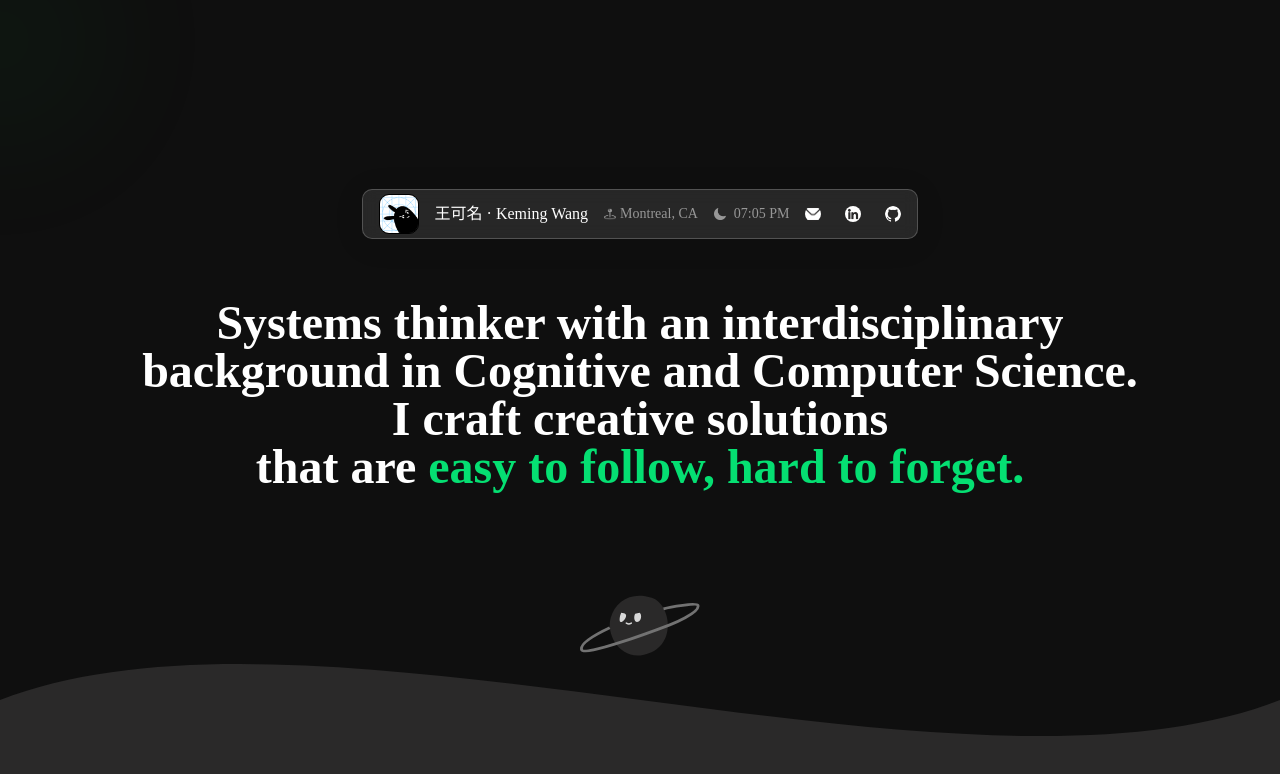
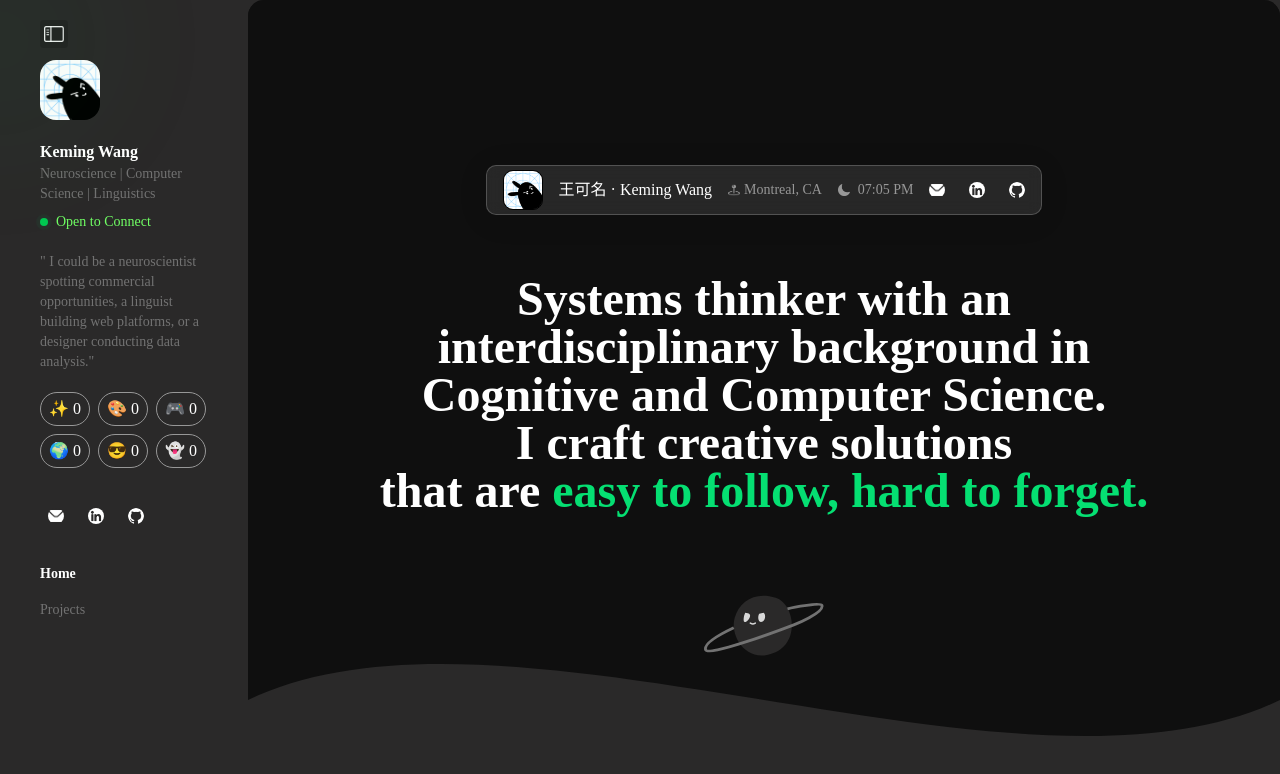
Before and after one commit to 0CocoWang0/magico-space-profile, a Next.js app: page / in a window 1280 px wide. Shown: the top 774 px of the page. Built offline with nearby package versions, Linux system fonts and the light colour scheme; no server answers; the database is empty.

Commit message:
update notion style

```diff
--- a/src/app/[slug]/page.jsx
+++ /dev/null
@@ -1,8 +0,0 @@
-import DocsLayout from "../components/sections/notion/DocsLayout";
-
-export default function ProjectPage({ params }) {
-    const { slug } = params
-
-    // Pass slug down to DocsLayout as a prop
-    return <DocsLayout slug={slug} />
-}
--- a/src/app/components/sections/notion/DocsLayout.jsx
+++ b/src/app/components/sections/notion/DocsLayout.jsx
@@ -4,12 +4,14 @@ import "../../../globals.css";
 import Nav from "./Nav";
 import HeadProfile from "./HeadProfile";
 import { useSwipeScroll } from "../../../hooks/useSwipeScroll";
-import NotionSection from "./NotionSection";
-import Exp from "./Exp";
+import Exp from "./ExpLayout";
 import Topbar from "./Topbar";
 //import { useParams } from "next/navigation";
+import HeroSection from "../hero/HeroSection";
+import NotionSection from "./NotionSection";
 
-export default function DocsLayout({ slug }) {
+
+export default function DocsLayout() {
   const [isOpen, setIsOpen] = useState(true);
   const [isMobile, setIsMobile] = useState(false);
 
@@ -17,6 +19,18 @@ export default function DocsLayout({ slug }) {
   const heroRef = useRef(null)
   const notionRef = useRef(null)
 
+  //conditional rendering based on active slug
+  const [activeSlug, setActiveSlug] = useState("hero");
+  const [isReady, setIsReady] = useState(false);
+  useEffect(() => {
+    const hash = window.location.hash?.replace("#", "");
+    if (hash) {
+      setActiveSlug(hash);
+    } else {
+      setActiveSlug("hero");
+    }
+    setIsReady(true);
+  }, []);
 
   useSwipeScroll({
     onSwipeUp: () => {
@@ -49,9 +63,9 @@ export default function DocsLayout({ slug }) {
   return (
     <>
       {/* notion layout starts here*/}
-      <div id="projects" className="flex h-screen snap-start">
+      <div className="flex h-screen snap-start">
 
-        <button onClick={() => setIsOpen((prev) => !prev)} className="z-101 fixed left-10 top-5 h-7 w-7 p-1 text-white rounded backdrop-blur-3xl
+        <button onClick={() => setIsOpen((prev) => !prev)} className="z-200 fixed left-10 top-5 h-7 w-7 p-1 text-white rounded backdrop-blur-3xl
                 bg-black/10  hover:bg-[#000] focus:bg-[#000] active:bg-[#000] active:scale-125">
           <img src="/images/nav/toggle.jpg" alt="Toggle Sidebar" className="h-full w-full object-contain" />
         </button>
@@ -62,7 +76,7 @@ export default function DocsLayout({ slug }) {
           transition-all duration-300 ease-in-out flex-shrink-0
         `}
           style={{
-            flexBasis: isOpen ? (isMobile ? '100%' : '20%') : '0px',
+            flexBasis: isOpen ? (isMobile ? '100%' : '248px') : '0px',
           }}
         >
           <div
@@ -70,18 +84,36 @@ export default function DocsLayout({ slug }) {
               }`}
           >
             <HeadProfile />
-            <Nav setIsOpen={setIsOpen} isMobile={isMobile} />
+            <Nav setIsOpen={setIsOpen} isMobile={isMobile} setActiveSlug={setActiveSlug} activeSlug={activeSlug} />
           </div>
         </aside>
 
         <main
           className={`
-              flex-1 md:p-3 bg-[#2A2929] transition-all duration-500 w-full`}
+            flex-1 bg-[#2A2929] transition-all duration-500 w-full`}
         >
+
           <div className="rounded-2xl bg-[#191919] overflow-auto h-full w-full">
-            {slug && <Topbar slug={slug} />}
-            {slug ? <Exp slug={slug} /> : <NotionSection />}
+            {isReady && (
+              activeSlug === "projects" ? (
+                <NotionSection id="projects" slug={activeSlug} setActiveSlug={setActiveSlug} />
+              ) : (
+                <>
+                  {activeSlug === "hero" ? (
+                    <HeroSection id="hero" />
+                  ) : (
+                    <>
+                      <Topbar slug={activeSlug} setActiveSlug={setActiveSlug} />
+                      <Exp slug={activeSlug} />
+                    </>
+                  )}
+                </>
+              )
+            )}
           </div>
+
+
+
         </main>
 
 
--- a/src/app/components/sections/notion/Exp.jsx
+++ /dev/null
@@ -1,16 +0,0 @@
-"use client"
-import React from 'react'
-import projectsData from '../../../../data/projectsData'
-
-export default function Exp({ slug }) {
-    const project = projectsData.find((p) => p.slug === slug)
-    if (!project) return <div>Not found</div>
-
-    return (
-        <article className="prose">
-            <div>
-                <h1>{project.title}</h1>
-            </div>
-        </article>
-    )
-}
--- /dev/null
+++ b/src/app/components/sections/notion/ExpLayout.jsx
@@ -0,0 +1,30 @@
+"use client"
+import React from 'react'
+import projectsData from '../../../../data/projectsData'
+
+export default function Exp({ slug }) {
+    const project = projectsData.find((p) => p.slug === slug)
+    if (!project) return <div>Not found</div>
+
+    return (
+        <article className="prose">
+            <div>
+                <img
+                    src={project.image}
+                    alt={`${project.title} icon`}
+                    className="w-full h-80 object-cover"
+                />
+                <div className="notion-content">
+                    <h1>{project.title}</h1>
+                    <p>{project.description}</p>
+                    <button>
+                        <a href={project.link} target="_blank" rel="noopener noreferrer" className="text-blue-500 hover:underline">
+                            View Project
+                        </a>
+                    </button>
+
+                </div>
+            </div>
+        </article>
+    )
+}
--- a/src/app/components/sections/notion/Nav.jsx
+++ b/src/app/components/sections/notion/Nav.jsx
@@ -1,31 +1,31 @@
 "use client";
 import React, { useEffect } from 'react';
 
-const Nav = ({ setIsOpen, isMobile }) => {
+const Nav = ({ setIsOpen, isMobile, setActiveSlug, activeSlug }) => {
     const sections = [
         { label: "Home", href: "/#hero", id: "hero" },
         { label: "Projects", href: "/#projects", id: "projects" },
         //{ label: "About Me", href: "/#aboutme", id: "aboutme" },
     ];
-    const active = "projects"
-
-
+    console.log("activeSlug", activeSlug);
     return (
         <nav className="flex flex-col gap-4 text-sm text-[#727272] align-left">
             {sections.map(({ label, href, id }) => (
+                <button key={label}>
+                    <a
 
-                <a
-                    key={label}
                         href={href}
-                    className={`transition-all flex ${active === id ? "text-white font-semibold" : "hover:text-white"
+                        className={`transition-all flex ${activeSlug.startsWith(id) ? "text-white font-semibold" : "hover:text-white"
                             }`}
                         onClick={() => {
                             if (isMobile) setIsOpen(false);
+                            setActiveSlug(id);
                         }}
                     >
-                    <button>{label}</button>
+
+                        {label}
                     </a>
-
+                </button>
             ))}
         </nav>
     );
--- a/src/app/components/sections/notion/Topbar.jsx
+++ b/src/app/components/sections/notion/Topbar.jsx
@@ -1,18 +1,21 @@
 'use client'
-import Link from 'next/link'
+
 import { ArrowLeft } from 'lucide-react'
 import projectsData from '../../../../data/projectsData'
 
-export default function Topbar({ slug }) {
+export default function Topbar({ slug, setActiveSlug }) {
     const project = projectsData.find((p) => p.slug === slug)
-
-    if (!project) return null
+    if (!project) return null;
 
     return (
         <div className="flex items-center gap-3 px-4 py-3 border-b border-neutral-800 bg-[#1E1E1E] sticky top-0 z-50">
-            <button><Link href="/" className="hover:opacity-80">
+            <button onClick={() => {
+                setActiveSlug("projects")
+                window.location.hash = "#projects";
+            }}
+                className="hover:opacity-80"
+            >
                 <ArrowLeft className="w-5 h-5 text-neutral-300" />
-            </Link>
             </button>
 
             {project.image && (
--- a/src/app/components/shared/PfpStack.jsx
+++ b/src/app/components/shared/PfpStack.jsx
@@ -2,13 +2,13 @@ import React, { useEffect, useState } from "react";
 import Contact from "./Contact.jsx";
 import { motion, AnimatePresence } from "framer-motion";
 import useIsMobile from "../../hooks/useIsMobile";
-import useSectionInView from "../../hooks/useSectionInView";
+
 
 const PfpStack = () => {
     const isMobile = useIsMobile(640); // Use custom hook to determine if mobile
     const [time, setTime] = useState("");
     const [isNight, setIsNight] = useState(false);
-    const isHeroInView = useSectionInView("hero");
+
 
     // Update time every second
     useEffect(() => {
--- a/src/app/globals.css
+++ b/src/app/globals.css
@@ -69,3 +69,17 @@ button {
   border-radius: 1px !important;
   background-color: white !important;
 }
+
+.notion-content {
+  padding: 5vw;
+  color: var(--foreground);
+}
+.notion-content h1 {
+  font-size: 2rem;
+  margin-bottom: 1rem;
+}
+.notion-content p {
+  font-size: 1.2rem;
+  line-height: 1.6;
+  margin-bottom: 1rem;
+}
--- a/src/app/page.js
+++ b/src/app/page.js
@@ -1,5 +1,4 @@
 import DocsLayout from "./components/sections/notion/DocsLayout";
-import HeroSection from "./components/sections/hero/HeroSection";
 
 //import PfpWrapper from "./components/shared/PfpWrapper";
 export const viewport = {
@@ -13,7 +12,6 @@ export default function Home() {
   return (
     <div className="h-screen overflow-y-scroll snap-y snap-mandatory scroll-smooth">
       <div className="h-screen overflow-y-scroll snap-y snap-mandatory scroll-smooth">
-        <HeroSection />
         <DocsLayout />
       </div>
     </div>
--- a/src/data/projectsData.js
+++ b/src/data/projectsData.js
@@ -13,7 +13,8 @@ const projects = [
     ],
     status: "In progress",
     clickable: true,
-    slug: "pearl",
+    slug: "projects-pearl",
+    link: "https://www.readpearl.com",
   },
   {
     title:
@@ -32,8 +33,8 @@ const projects = [
     ],
     status: "View Project",
     clickable: true,
-    slug: "nsd",
-    //href: "https://github.com/0CocoWang0/NSD_cogsci"
+    slug: "projects-nsd",
+    link: "https://github.com/0CocoWang0/NSD_cogsci",
   },
   {
     title: "Website for nord consulting club at McGill",
@@ -43,8 +44,8 @@ const projects = [
     tag: ["💻 Website", "Webflow", "Front-end Dev", "CMS", "SSR"],
     status: "View Project",
     clickable: true,
-    slug: "nord",
-    //href: "https://msbn-consulting.webflow.io"
+    slug: "projects-nord",
+    link: "https://msbn-consulting.webflow.io",
   },
   {
     title: "ARIPPLE: When Arts Ripple - a novel solution for artists",
@@ -62,8 +63,8 @@ const projects = [
     ],
     status: "In Progress",
     clickable: true,
-    slug: "aripple",
-    //href: "https://aripple.vercel.app"
+    slug: "projects-aripple",
+    link: "https://aripple.vercel.app",
   },
   {
     title: "Being an artist in the digital age",
@@ -73,8 +74,8 @@ const projects = [
     tag: ["🎨 Design", "Procreate", "Multi-media", "Animation"],
     status: "In progress",
     clickable: false,
-    slug: "manga",
-    //href: null
+    slug: "projects-manga",
+    link: null,
   },
 ];
 export default projects;
```
Also changed, not shown: src/app/components/sections/notion/Cards.jsx (deleted, +0 -72 lines), src/app/components/sections/notion/NotionSection.jsx (+70 -19 lines). Lines whose indentation alone changed are shown as unchanged.
